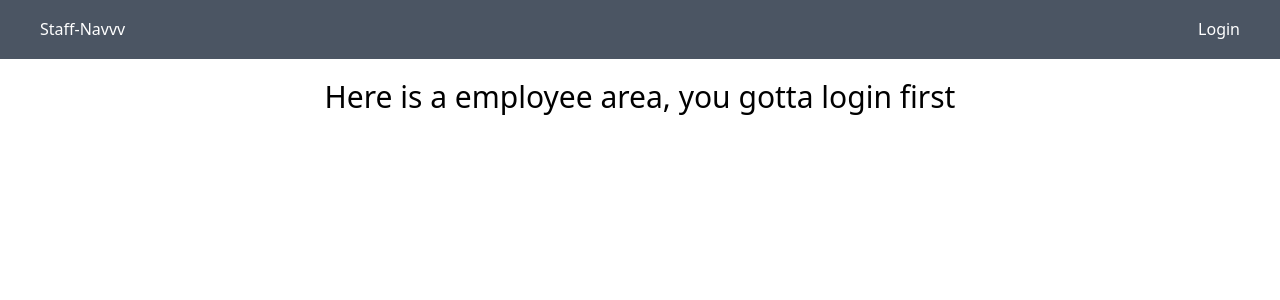
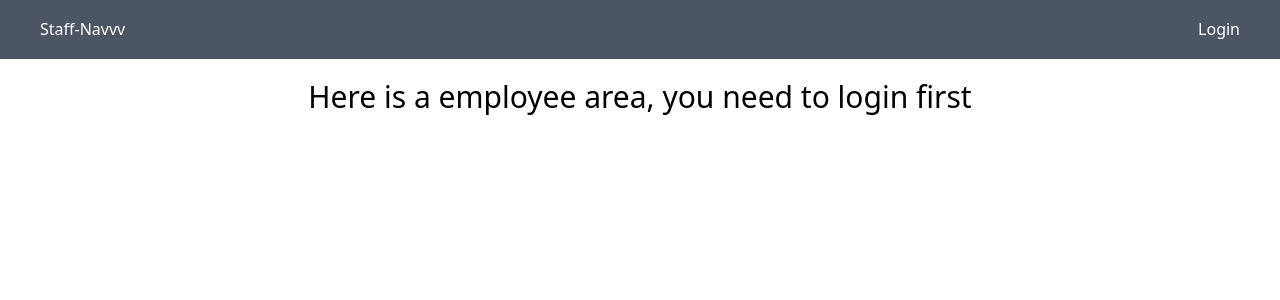
Before and after one commit to TeeThanakit/mariana-hotel, a Next.js app in the folder frontend/: page /employee in a window 1280 px wide. Shown: the top 300 px of the page. Built offline with nearby package versions, Linux system fonts and the light colour scheme; no server answers.

Commit message:
change message

```diff
--- a/frontend/app/employee/page.js
+++ b/frontend/app/employee/page.js
@@ -9,7 +9,7 @@ export default async function StaffPage() {
   return (
     <div className="text-center text-3xl mt-5">
       {!session ? (
-        <h1>Here is a employee area, you gotta login first </h1>
+        <h1>Here is a employee area, you need to login first </h1>
       ) : (
         <h1>You are logged in</h1>
       )}
```
